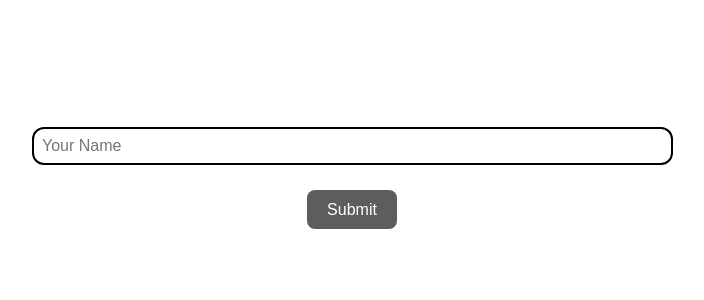
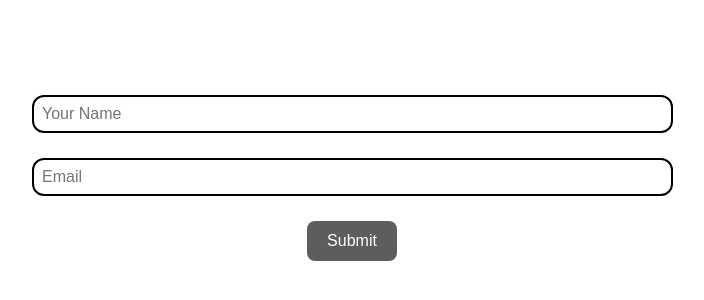
Before and after one commit to BharathxD/React-Form-Validation, a React (Vite) app: page / in a window 1280 px wide. Shown: the part 222-522 px from the top of the page, without its empty margins (309-1013 px from the left). Built offline with nearby package versions, Linux system fonts and the light colour scheme.

Commit message:
Added Email Component with validation same as name

```diff
--- a/src/components/SimpleInput.tsx
+++ b/src/components/SimpleInput.tsx
@@ -8,28 +8,37 @@ const SimpleInput: React.FC = () => {
     error: nameInputHasError,
     valueChangeHandler: nameChangeHandler,
     valueBlurHandler: nameBlurHandler,
-    resetFunction: resetHandler,
+    resetFunction: resetNameHandler,
   } = useFormValidation((value) => value.trim() !== "");
 
-  const enteredNameIsValid: boolean = enteredName.trim() !== "";
+  const {
+    value: enteredEmail,
+    isValid: enteredEmailValid,
+    error: emailInputHasError,
+    valueChangeHandler: emailChangeHandler,
+    valueBlurHandler: emailBlurHandler,
+    resetFunction: resetEmailHandler,
+  } = useFormValidation((value) => value.trim().includes("@"));
 
   let formIsValid: boolean = false;
 
-  if (enteredNameIsValid) {
+  if (enteredNameValid && enteredEmailValid) {
     formIsValid = true;
   }
 
   const formSubmitHandler = (e: FormEvent) => {
     e.preventDefault();
-    if (enteredNameIsValid) {
+    if (enteredNameValid && enteredEmailValid) {
       console.log("VALID");
-      resetHandler();
+      resetNameHandler();
+      resetEmailHandler();
     } else return;
   };
 
-  const nameInputClass: string = nameInputHasError
-    ? "form-control invalid"
-    : "form-control";
+  const nameInputClass: string =
+    nameInputHasError && emailInputHasError
+      ? "form-control invalid"
+      : "form-control";
 
   return (
     <form onSubmit={formSubmitHandler}>
@@ -47,6 +56,20 @@ const SimpleInput: React.FC = () => {
           {nameInputHasError && "Name must not be empty"}
         </p>
       </div>
+      <div>
+        <input
+          type="text"
+          id="email"
+          placeholder="Email"
+          onChange={emailChangeHandler}
+          onBlur={emailBlurHandler}
+          value={enteredEmail}
+          className={nameInputClass}
+        />
+        <p className="error-text">
+          {emailInputHasError && "Email enter a valid email"}
+        </p>
+      </div>
       <div className="form-actions">
         <button type="submit" disabled={!formIsValid}>
           Submit
```
